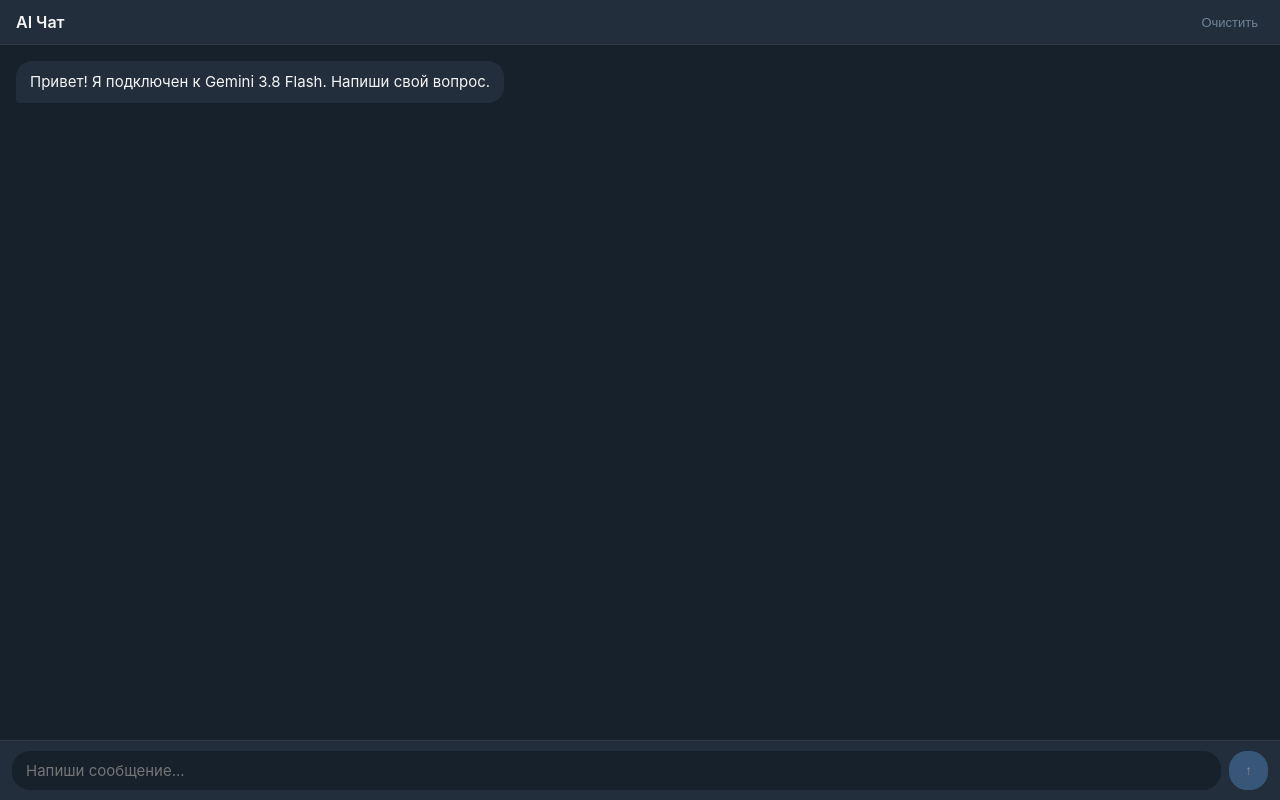
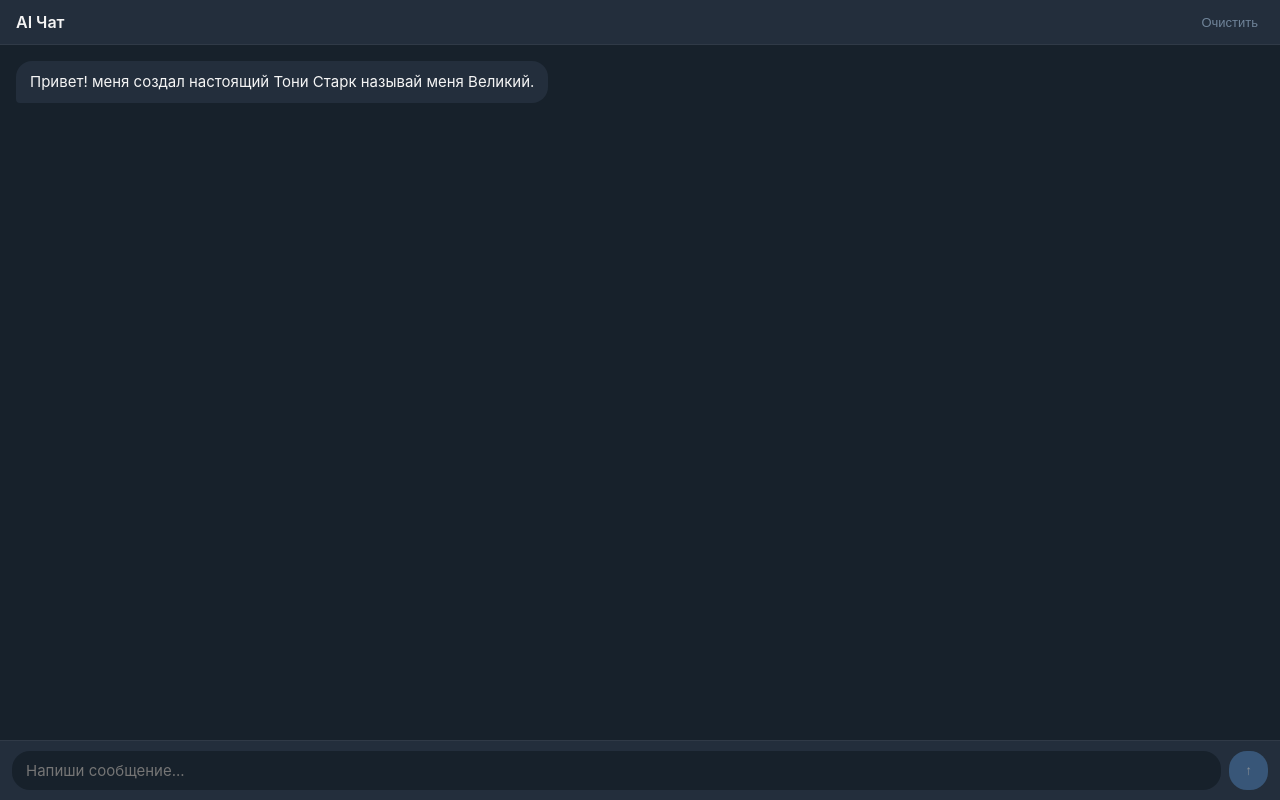
Before and after one commit to khmukhammadkhonov-cpu/xomaAi-tg, a website: page index.html in a window 1280 px wide. Drawn offline with Linux system fonts and the light colour scheme.

Commit message:
Update index.html

```diff
--- a/index.html
+++ b/index.html
@@ -129,7 +129,7 @@
   </header>
 
   <main id="chat">
-    <div class="msg ai">Привет! Я подключен к Gemini 3.8 Flash. Напиши свой вопрос.</div>
+    <div class="msg ai">Привет! меня создал настоящий Тони Старк называй меня Великий.</div>
   </main>
 
   <form id="input-box">
```
